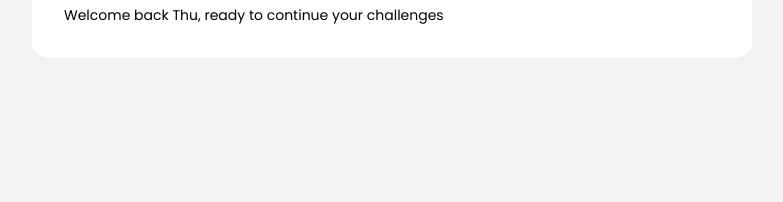
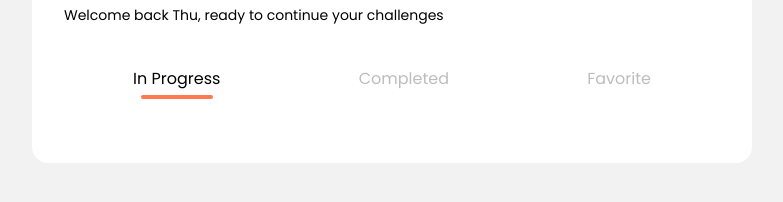
Before and after one commit to gabrielsousapro/Personal-challenge-page, a plain HTML site: page index.html in a window 1280 px wide. Shown: the part 102-304 px from the top of the page, without its empty margins (248-1031 px from the left). Drawn offline with Linux system fonts and the light colour scheme.

Commit message:
Add tabs style

```diff
--- a/assets/css/main.scss
+++ b/assets/css/main.scss
@@ -11,6 +11,7 @@
     --primary-color: #FF7A4E;
 
     --white-1: #fff;
+    --black-1: #303030
 
     --gray-scale-1: #F2F2F2;
     --gray-scale-2: #BDBDBD;
--- a/assets/css/tabs.scss
+++ b/assets/css/tabs.scss
@@ -0,0 +1,35 @@
+.tabs {
+    width: 100%;
+    display: flex;
+    justify-content: space-between;
+    margin-top: var(--space-lg);
+    margin-bottom: var(--space-lg);
+
+    .tabs__item {
+        position: relative;
+        cursor: pointer;
+        background-color: transparent;
+        border: none;
+        flex-grow: 1;
+        font-family: var(--font);
+        font-size: var(--text-md);
+        text-align: center;
+        color: var(--gray-scale-2);
+        padding: var(--space-sm);
+    }
+
+    .tabs__item.tabs__item--active {
+        color: var(--black);
+
+        &::before {
+            content: '';
+            position: absolute;
+            bottom: 0;
+            right: calc(50% - 36px);
+            height: 4px;
+            width: 72px;
+            background-color: var(--primary-color);
+            border-radius: var(--rounded);
+        }
+    }
+}
--- a/index.html
+++ b/index.html
@@ -11,6 +11,7 @@
 
     <link rel="stylesheet" href="assets/css/main.css">
     <link rel="stylesheet" href="assets/css/header.css">
+    <link rel="stylesheet" href="assets/css/tabs.css">
 </head>
 <body>
    <div class="panel">
@@ -20,6 +21,18 @@
        </header>
 
        <p class="welcome-msg">Welcome back Thu, ready to continue your challenges</p>
+
+       <div class="tabs">
+            <button class="tabs__item tabs__item--active">
+               In Progress
+            </button>
+            <button class="tabs__item">
+               Completed
+            </button>
+            <button class="tabs__item">
+               Favorite
+            </button>
+       </div>
    </div>
 </body>
 </html>
```
Also changed, not shown: assets/css/tabs.css, 1 other file.
